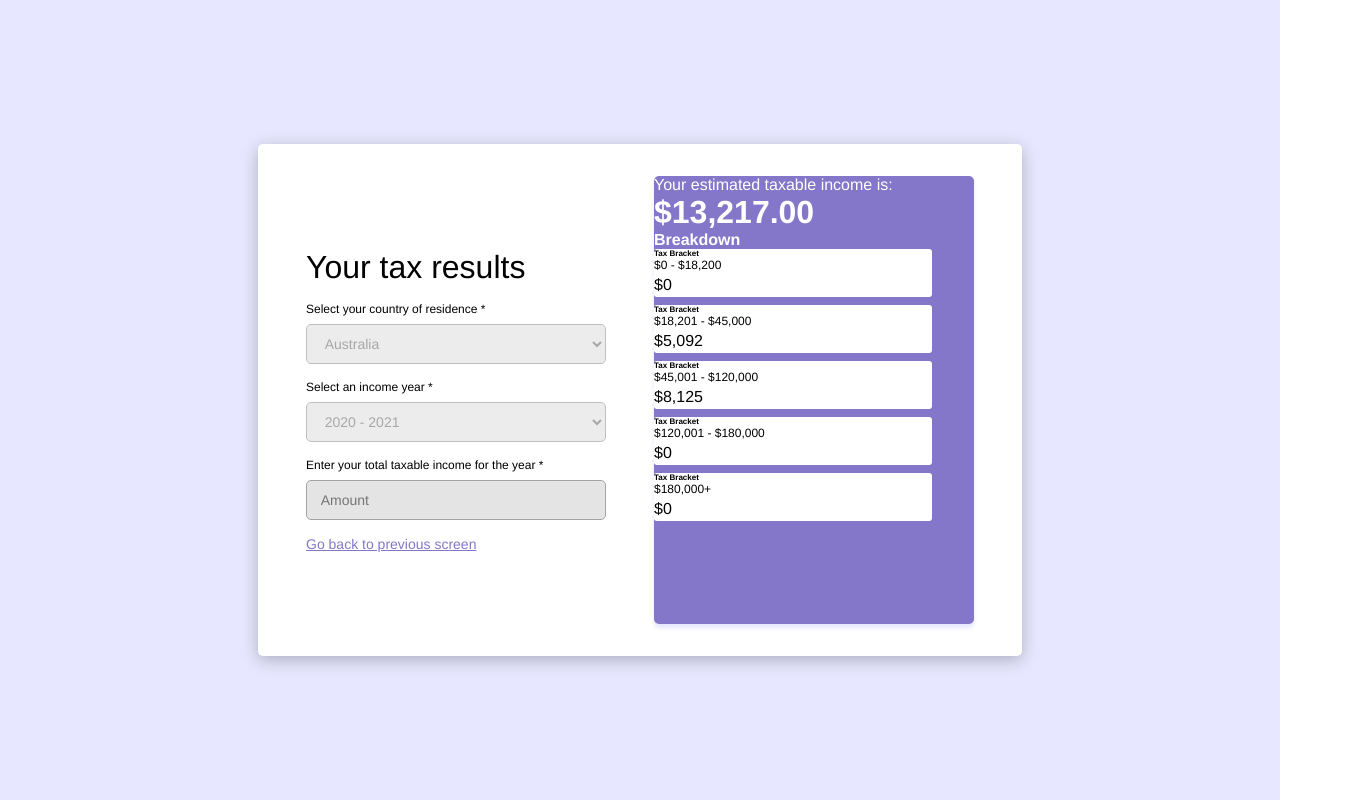
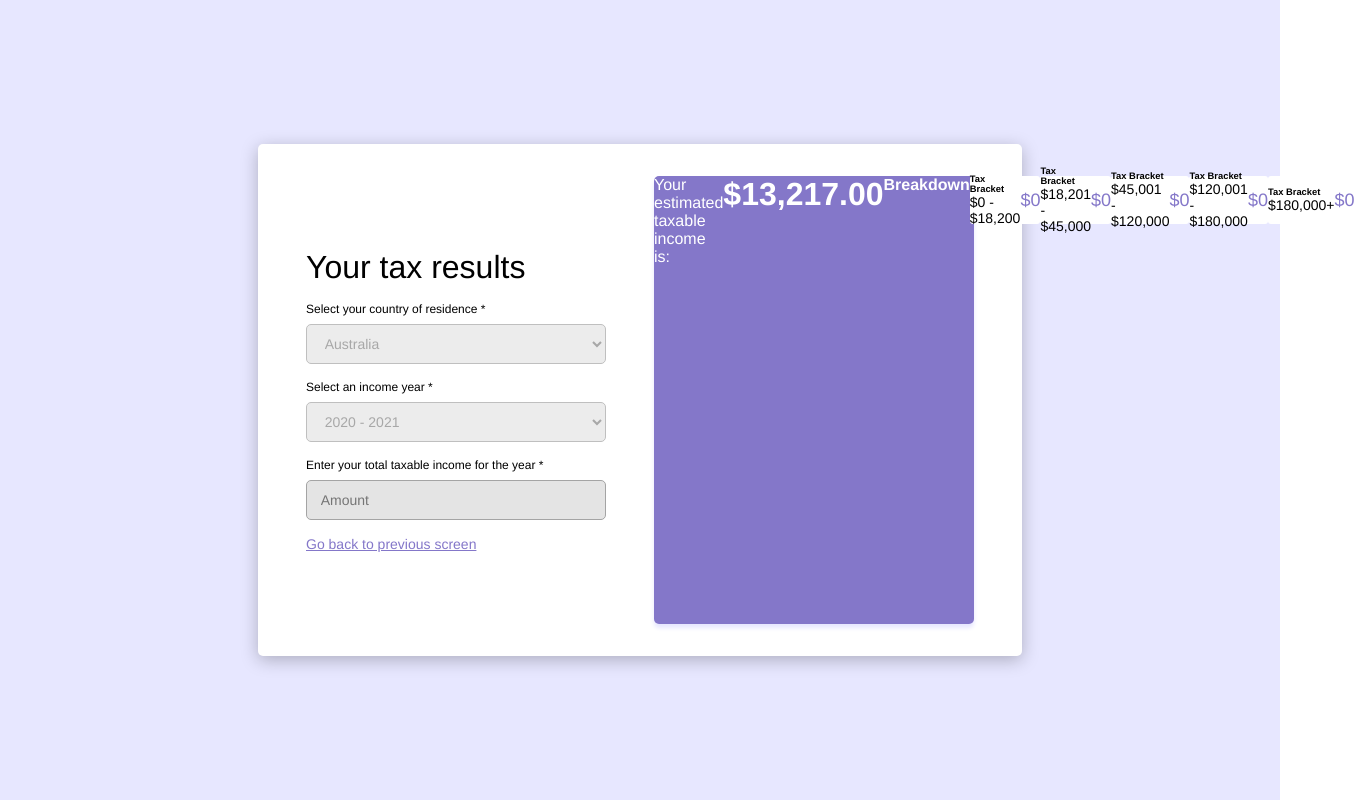
Before and after one commit to JaredGold/taxCalc-interview, a React (Create React App) app: page /form-complete in a window 1280 px wide. Shown: the whole page, 1355 px wide, since content can reach past the window. Built offline with nearby package versions, Linux system fonts and the light colour scheme.

Commit message:
2 files modified, 1 added, 1 deleted

```diff
--- a/src/App.js
+++ b/src/App.js
@@ -2,8 +2,15 @@ import React, { useState } from 'react';
 import Calculator from './components/Calculator';
 import NotFound from './components/NotFound';
 import CompleteForm from './components/CompleteForm';
-import InnerContent from './components/InnerContent'
-import { MainCard, AppDiv, TaxoTron, BigPlanet, Moon } from './styles/styles';
+import Results from './components/Results';
+import {
+  MainCard,
+  AppDiv,
+  TaxoTron,
+  BigPlanet,
+  Moon,
+  PurpleContainer
+} from './styles/styles';
 import { BrowserRouter as Router, Switch, Route } from 'react-router-dom';
 
 const App = () => {
@@ -69,12 +76,7 @@ const App = () => {
                     countries={countries}
                     incomeYears={incomeYears}
                   />
-                  <TaxoTron>
-                    <InnerContent />
-                    <BigPlanet />
-
-                    <Moon />
-                  </TaxoTron>
+                  <Results />
                 </>
               )}
             />
--- a/src/components/InnerContent.jsx
+++ b/src/components/Results.jsx
@@ -1,49 +1,59 @@
 import React from 'react'
-import {Container} from "../styles/styles"
+import {Container, PurpleContainer} from "../styles/styles"
 
-const InnerContent = () => {
+const Results = () => {
   return(
-    <div>
+    <PurpleContainer>
       <p>Your estimated taxable income is:</p>
       <div><h1>$13,217.00</h1></div>
       <h4>Breakdown</h4>
       <Container>
-        <div>
+        <div className="left" >
           <h6>Tax Bracket</h6>
           <p>$0 - $18,200</p>
         </div>
+        <div className="right">
           <p>$0</p>
+        </div>
       </Container>
       <Container>
-        <div>
+        <div className="left" >
           <h6>Tax Bracket</h6>
           <p>$18,201 - $45,000</p>
         </div>
-          <p>$5,092</p>
+        <div className="right">
+          <p>$0</p>
+        </div>
       </Container>
       <Container>
-        <div>
+        <div className="left" >
           <h6>Tax Bracket</h6>
           <p>$45,001 - $120,000</p>
         </div>
-        <p>$8,125</p>
+        <div className="right">
+          <p>$0</p>
+        </div>
       </Container>
       <Container>
-        <div>
+        <div className="left" >
           <h6>Tax Bracket</h6>
           <p>$120,001 - $180,000</p>
         </div>
+        <div className="right">
           <p>$0</p>
+        </div>
       </Container>
       <Container>
-        <div>
+        <div className="left" >
           <h6>Tax Bracket</h6>
           <p>$180,000+</p>
         </div>
+        <div className="right">
           <p>$0</p>
+        </div>
       </Container>
-    </div>
+    </PurpleContainer>
   )
 }
 
-export default InnerContent
+export default Results
--- a/src/styles/styles.js
+++ b/src/styles/styles.js
@@ -137,6 +137,16 @@ export const TaxoTron = styled.div`
   }
 `;
 
+export const PurpleContainer = styled.div`
+  width: 320px;
+  height: 448px;
+  background-color: #8477c9;
+  border-radius: 5px;
+  box-shadow: 0px 4px 4px #e7e7ff;
+  color: white;
+  display: flex;
+`;
+
 export const BigPlanet = styled.div`
   height: 203.64px;
   width: 220px;
@@ -184,8 +194,15 @@ export const Container = styled.div`
   width: 278px;
   height: 48px;
   border-radius: 3px;
-  display: grid;
-  & > div {
-    font-size: 12px;
+  display: flex;
+  align-items: center;
+  justify-content: space-around;
+
+  & > .left {
+    font-size: 14px;
+  }
+  & > .right {
+    font-size: 18px;
+    color: #8477c9;
   }
 `;
```
